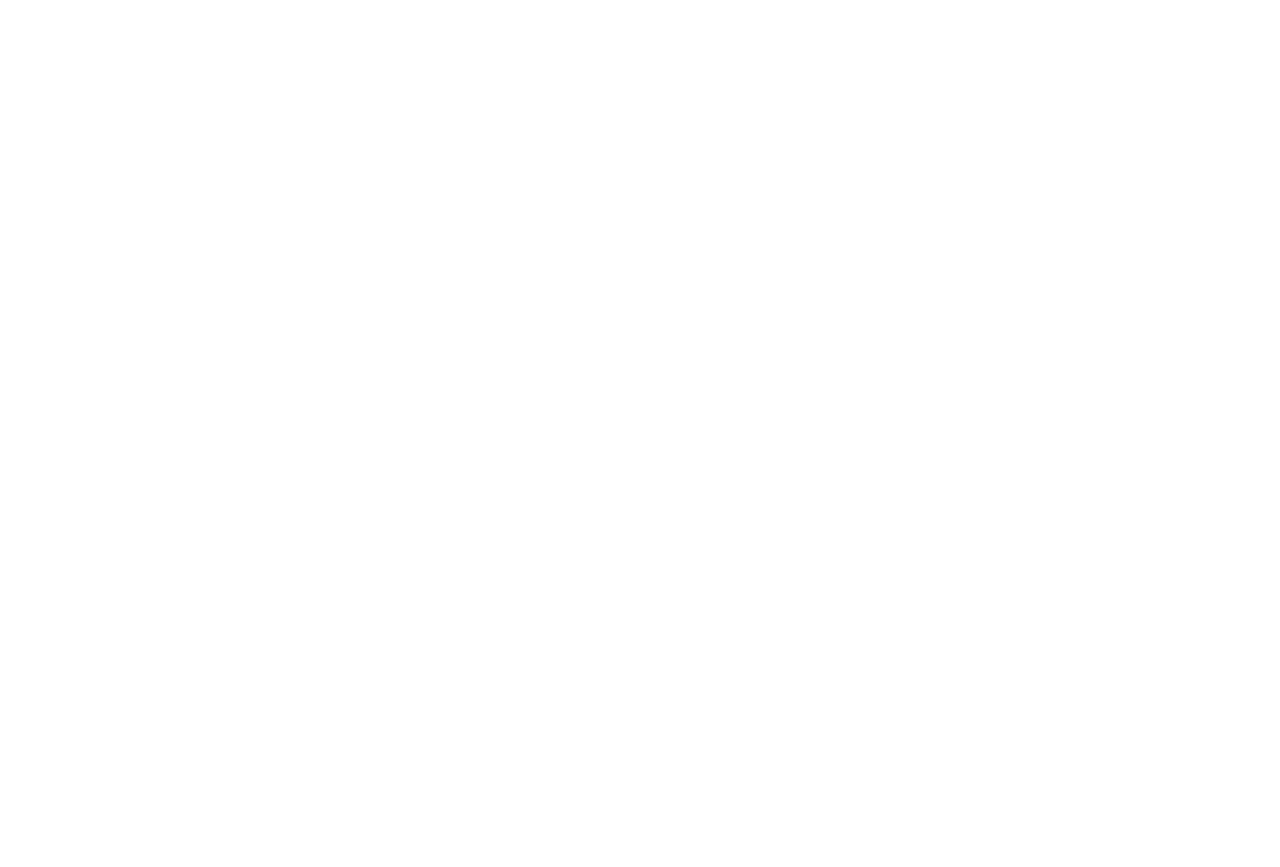
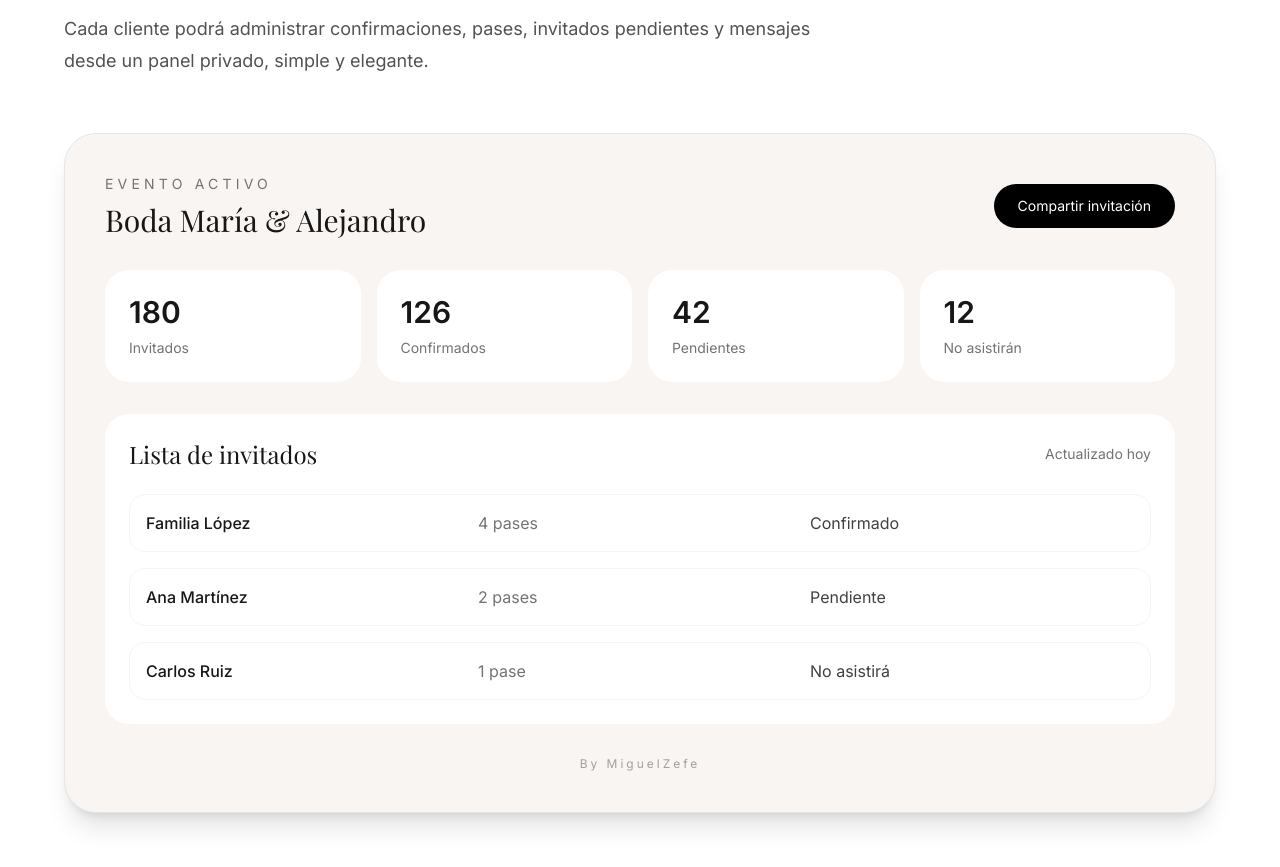
Before and after one commit to MiguelZefe/invitea, a Next.js app: page / in a window 1280 px wide. Shown: the part 2800-3667 px from the top of the page. Before the commit the page ends 2537 px from the top, so only its background shows below. Built offline with nearby package versions, Linux system fonts and the light colour scheme; a web font is replaced by a local one.

Commit message:
feat: agregar preview del dashboard del comprador

```diff
--- a/src/app/page.tsx
+++ b/src/app/page.tsx
@@ -1,3 +1,4 @@
+import DashboardPreview from "@/components/DashboardPreview";
 import Features from "@/components/Features";
 import Hero from "@/components/Hero";
 import InvitationMockup from "@/components/InvitationMockup";
@@ -10,6 +11,7 @@ export default function Home() {
       <Hero />
       <Features />
       <InvitationMockup />
+      <DashboardPreview />
     </main>
   );
 }
--- /dev/null
+++ b/src/components/DashboardPreview.tsx
@@ -0,0 +1,110 @@
+const stats = [
+  {
+    label: "Invitados",
+    value: "180",
+  },
+  {
+    label: "Confirmados",
+    value: "126",
+  },
+  {
+    label: "Pendientes",
+    value: "42",
+  },
+  {
+    label: "No asistirán",
+    value: "12",
+  },
+];
+
+const guests = [
+  {
+    name: "Familia López",
+    passes: "4 pases",
+    status: "Confirmado",
+  },
+  {
+    name: "Ana Martínez",
+    passes: "2 pases",
+    status: "Pendiente",
+  },
+  {
+    name: "Carlos Ruiz",
+    passes: "1 pase",
+    status: "No asistirá",
+  },
+];
+
+export default function DashboardPreview() {
+  return (
+    <section className="bg-white px-6 py-24">
+      <div className="mx-auto max-w-6xl">
+        <div className="mb-14 max-w-3xl">
+          <p className="mb-4 text-sm uppercase tracking-[0.35em] text-neutral-500">
+            Dashboard del comprador
+          </p>
+
+          <h2 className="mb-6 text-4xl md:text-6xl">
+            Control total de tus invitados.
+          </h2>
+
+          <p className="text-lg leading-8 text-neutral-600">
+            Cada cliente podrá administrar confirmaciones, pases,
+            invitados pendientes y mensajes desde un panel privado,
+            simple y elegante.
+          </p>
+        </div>
+
+        <div className="rounded-[2rem] border border-neutral-200 bg-[#f8f5f2] p-6 shadow-xl md:p-10">
+          <div className="mb-8 flex flex-col justify-between gap-4 md:flex-row md:items-center">
+            <div>
+              <p className="text-sm uppercase tracking-[0.3em] text-neutral-500">
+                Evento activo
+              </p>
+              <h3 className="mt-2 text-3xl">Boda María & Alejandro</h3>
+            </div>
+
+            <button className="rounded-full bg-black px-6 py-3 text-sm text-white">
+              Compartir invitación
+            </button>
+          </div>
+
+          <div className="mb-8 grid gap-4 md:grid-cols-4">
+            {stats.map((stat) => (
+              <div key={stat.label} className="rounded-3xl bg-white p-6">
+                <p className="text-3xl font-semibold">{stat.value}</p>
+                <p className="mt-2 text-sm text-neutral-500">{stat.label}</p>
+              </div>
+            ))}
+          </div>
+
+          <div className="rounded-3xl bg-white p-6">
+            <div className="mb-6 flex items-center justify-between">
+              <h4 className="text-2xl">Lista de invitados</h4>
+              <span className="text-sm text-neutral-500">
+                Actualizado hoy
+              </span>
+            </div>
+
+            <div className="space-y-4">
+              {guests.map((guest) => (
+                <div
+                  key={guest.name}
+                  className="grid gap-2 rounded-2xl border border-neutral-100 p-4 md:grid-cols-3"
+                >
+                  <p className="font-medium">{guest.name}</p>
+                  <p className="text-neutral-500">{guest.passes}</p>
+                  <p className="text-neutral-700">{guest.status}</p>
+                </div>
+              ))}
+            </div>
+          </div>
+
+          <p className="mt-8 text-center text-xs tracking-[0.25em] text-neutral-400">
+            By MiguelZefe
+          </p>
+        </div>
+      </div>
+    </section>
+  );
+}
```
